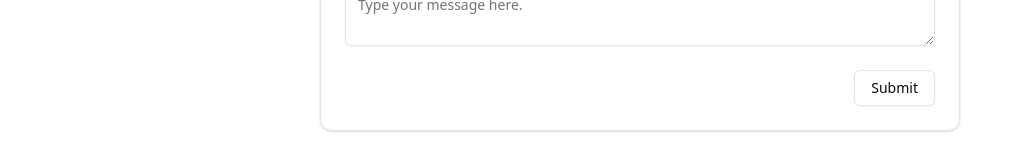
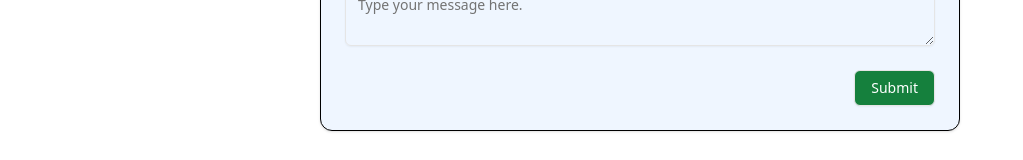
Before and after one commit to SamikshyaChhetri/Bug_Report_form, a React (Vite) app: page / in a window 1280 px wide. Shown: the part 574-734 px from the top of the page, without its empty margins (0-1023 px from the left). Built offline with nearby package versions, Linux system fonts and the light colour scheme; no server answers.

Commit message:
styled form

```diff
--- a/src/Form.tsx
+++ b/src/Form.tsx
@@ -49,7 +49,7 @@ const Form = () => {
   });
   return (
     <div className="flex flex-col items-center justify-center h-screen">
-      <Card className=" w-[50%]">
+      <Card className=" w-[50%] bg-blue-50 border-black">
         <CardHeader>
           <CardTitle className="text-center">Bug Report Form</CardTitle>
           <CardDescription className="text-center">
@@ -163,7 +163,12 @@ const Form = () => {
             <DialogTrigger>
               <Tooltip>
                 <TooltipTrigger asChild>
-                  <Button variant="outline">Submit</Button>
+                  <Button
+                    variant="outline"
+                    className="bg-green-700 hover:bg-green-600 hover:text-white text-white"
+                  >
+                    Submit
+                  </Button>
                 </TooltipTrigger>
                 <TooltipContent>Submit the form</TooltipContent>
               </Tooltip>
```
